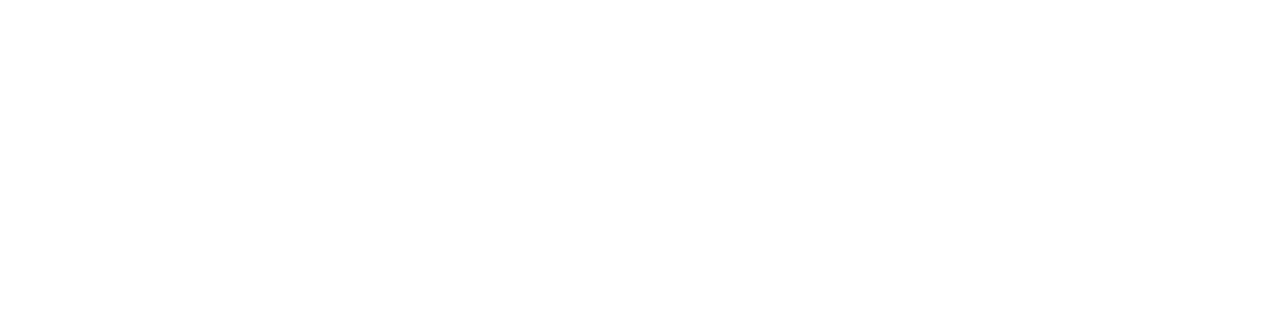
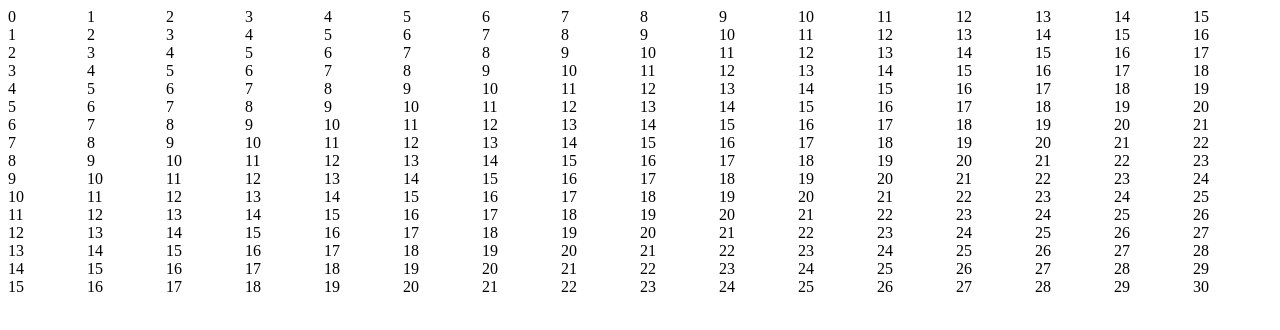
Before and after one commit to Rawng/TOP-Etch-a-Sketch, a plain HTML site: page index.html in a window 1280 px wide. Drawn offline with Linux system fonts and the light colour scheme.

Commit message:
Create 16x16 grid of divs

```diff
--- a/index.html
+++ b/index.html
@@ -7,5 +7,19 @@
     </head>
     <body>
         <div id="gridContainer"></div>
+        <script>
+            let gridContainer = document.querySelector('#gridContainer');
+            let cellColumns = 16;
+            let cellRows = 16;
+            let cell = null;
+            for (let i = 0; i < cellColumns; i++) {
+                for (let j = 0; j < cellColumns; j++) {
+                    cell = document.createElement('div');
+                    cell.className = 'gridCell ' + 'gridCell' + (i + j);
+                    cell.textContent = (i + j);
+                    gridContainer.appendChild(cell);
+                }
+            }
+        </script>
     </body>
 </html>
--- a/styles.css
+++ b/styles.css
@@ -0,0 +1,5 @@
+#gridContainer {
+    display: grid;
+    grid-template-columns: repeat(16, 1fr);
+    grid-template-rows: repeat(16, 1fr);
+}
```
